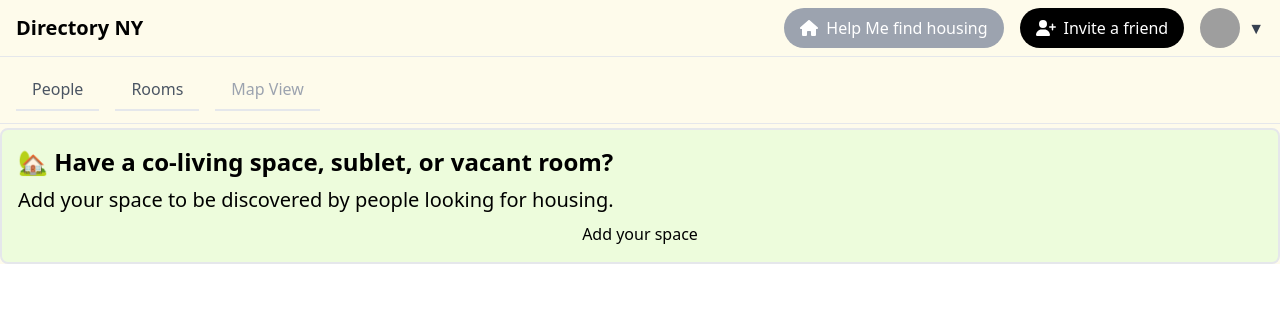
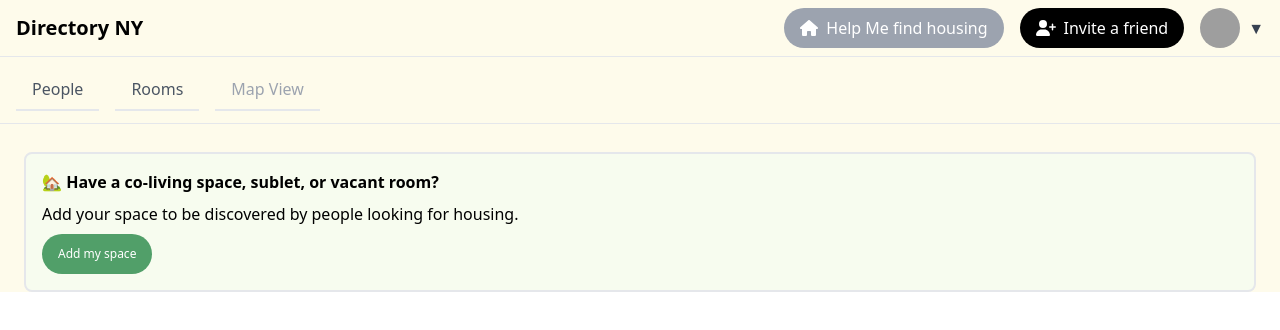
Before and after one commit to parth-agrawal/directoryNY, a React (Vite) app in the folder frontend/: page /spaces in a window 1280 px wide. Shown: the top 330 px of the page. Built offline with nearby package versions, Linux system fonts and the light colour scheme; no server answers; grey boxes are pictures that could not be loaded.

Commit message:
banner components

```diff
--- /dev/null
+++ b/frontend/src/components/compound/Banner/ProfileBanner.tsx
@@ -0,0 +1,16 @@
+const ProfileBanner = () => {
+    return <div className="flex flex-col p-4 border border-2 rounded-lg bg-[#F5F8F7] gap-2 m-6">
+        <div className="text-md lg:text-base font-bold">
+
+            👋 Are you looking for housing?
+        </div>
+        <div className="text-sm lg:text-base ">
+            Create a profile to be discovered by communities and organizers
+        </div>
+        <button className="bg-[#5279E0] text-xs text-white p-3 rounded-3xl w-fit px-4">
+            Add me
+        </button>
+    </div>
+};
+
+export default ProfileBanner;
--- /dev/null
+++ b/frontend/src/components/compound/Banner/SpaceBanner.tsx
@@ -0,0 +1,18 @@
+const SpaceBanner = () => {
+    return <div className="flex flex-col p-4 border border-2 rounded-lg bg-[#F7FCEF] gap-2 m-6">
+        <div className="text-md lg:text-base font-bold">
+
+            🏡 Have a co-living space, sublet, or vacant room?
+        </div>
+        <div className="text-sm lg:text-base ">
+            Add your space to be discovered by people looking for housing.
+        </div>
+        <button className="bg-[#519F69] text-xs text-white p-3 rounded-3xl w-fit px-4">
+            Add my space
+        </button>
+        {/* {userSpaceListings.length > 0 ? <EditSpaceArea /> : <SpaceListingCreateButton clickHandler={handleCreateSpaceClick} />}
+        {createFormVisible ? <SpaceListingCreateForm /> : null} */}
+    </div>
+};
+
+export default SpaceBanner;
--- a/frontend/src/components/compound/CreateSpaceListingArea.tsx
+++ b/frontend/src/components/compound/CreateSpaceListingArea.tsx
@@ -3,6 +3,7 @@ import { UserService } from "../../lib/services/users/service"
 import { SpaceListing, SpaceListingInput } from "../../lib/services/Space-Listing/types"
 import SpaceListingService from "../../lib/services/Space-Listing/service"
 import { SpaceListingCreateForm } from "./SpaceListingCreateForm"
+import SpaceBanner from "./Banner/SpaceBanner"
 
 export const CreateSpaceListingArea = () => {
 
@@ -43,17 +44,7 @@ export const CreateSpaceListingArea = () => {
 
     return (
         <div>
-            <div className="flex flex-col p-4 border border-2 rounded-lg bg-[#EDFCDC] gap-2">
-                <div className="text-2xl font-bold">
-
-                    🏡 Have a co-living space, sublet, or vacant room?
-                </div>
-                <div className="text-xl ">
-                    Add your space to be discovered by people looking for housing.
-                </div>
-                {userSpaceListings.length > 0 ? <EditSpaceArea /> : <SpaceListingCreateButton clickHandler={handleCreateSpaceClick} />}
-                {createFormVisible ? <SpaceListingCreateForm /> : null}
-            </div>
+            <SpaceBanner />
 
 
         </div>
--- a/frontend/src/components/pages/PeopleListingSection.tsx
+++ b/frontend/src/components/pages/PeopleListingSection.tsx
@@ -3,6 +3,7 @@ import FilterSection from "../compound/FilterSection";
 import UserListing from "../compound/UserListing";
 import { UserListingProps, UserListingType } from "../types";
 import { userlistings } from "../../userlistings";
+import ProfileBanner from "../compound/Banner/ProfileBanner";
 
 export default function PeopleListingSection() {
   const currentDate = new Date();
@@ -85,6 +86,8 @@ export default function PeopleListingSection() {
   return (
     <>
       {/* selection filters */}
+      <ProfileBanner />
+
       <FilterSection onFilterChange={handleFilterChange} />
       {/* Map user cards */}
       < div className="grid grid-cols-1 sm:grid-cols-2 lg:grid-cols-3 gap-6 bg-primary p-6" >
```
